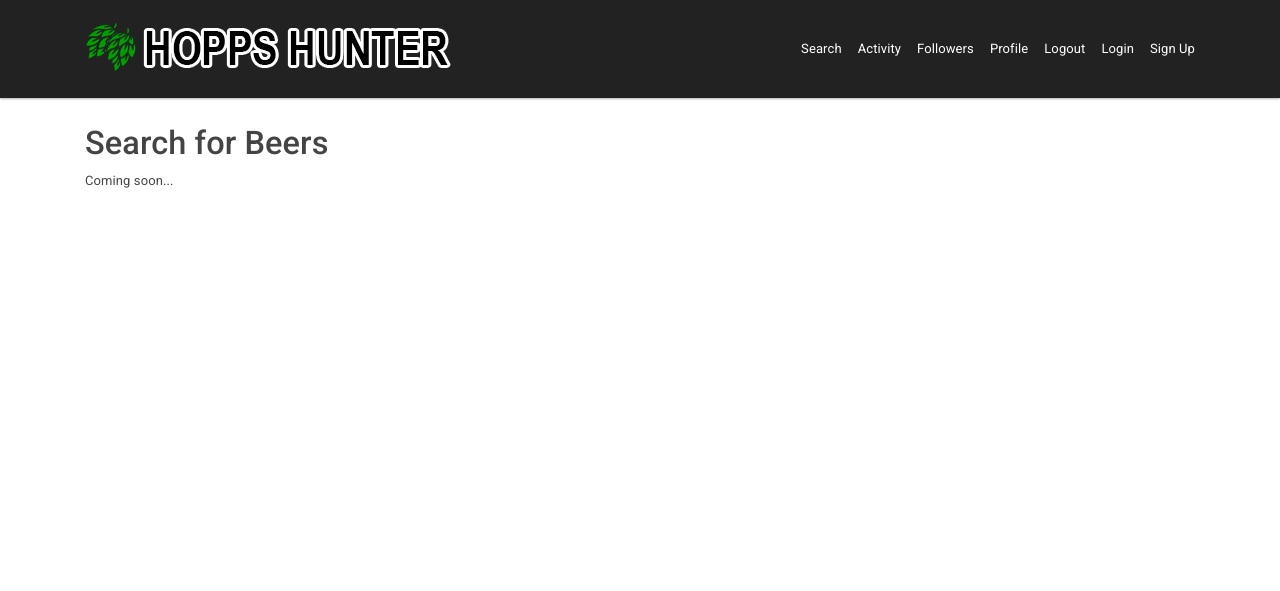
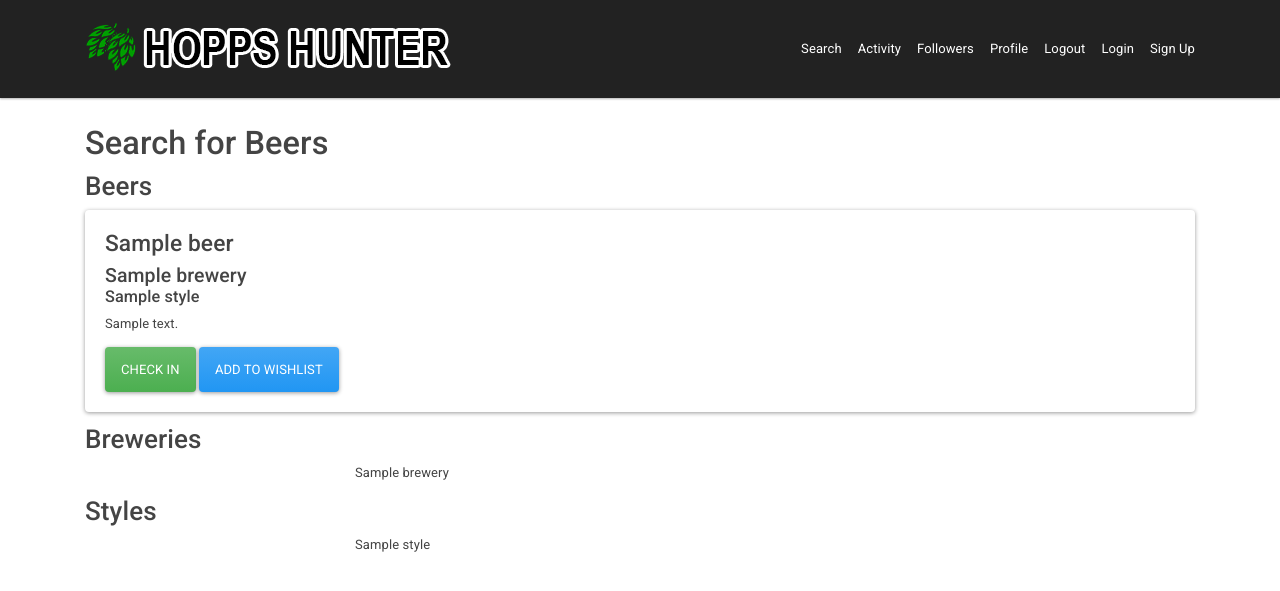
Before and after one commit to shaunwo/hopps-hunter, a Flask app: template templates/search/index.html in a window 1280 px wide. Shown: the top 591 px of the page. Run offline with Flask 2, Linux system fonts and the light colour scheme; the template is opened without the code that fills it: values that come from a table or form of the project are taken from there, others are empty; tables that the repository leaves empty hold one stand-in row (values such as "Sample post"); some libraries are stand-ins or nearby versions.

Commit message:
Updates on routes for api_model and the search results

```diff
--- a/app.py
+++ b/app.py
@@ -38,7 +38,13 @@ def profile_page():
 # displaying the search
 @app.route('/search')
 def search_page():
-    return render_template('search/index.html')
+
+    # searching each possible source
+    beers = Beer.query.filter(Beer.name.ilike(f"%ipa%")).order_by(Beer.name.asc()).all()
+    breweries = Brewery.query.filter(Brewery.name.ilike(f"%founder%")).order_by(Brewery.name.asc()).all()
+    styles = Style.query.filter(Style.style_name.ilike(f"%barrel%")).order_by(Style.style_name.asc()).all()
+
+    return render_template('search/index.html', beers=beers, breweries=breweries, styles=styles)
 
 
 # BEGIN API ROUTES
--- a/static/style.css
+++ b/static/style.css
@@ -1,3 +1,6 @@
 nav {
 	background-color: black;
 }
+.card {
+	margin-bottom: 12px;
+}
--- a/templates/base.html
+++ b/templates/base.html
@@ -16,7 +16,7 @@
 			rel="stylesheet"
 			href="https://cdnjs.cloudflare.com/ajax/libs/font-awesome/5.12.0/css/all.min.css"
 		/>
-		<lin rel="stylesheet" href="/static/style.css" />
+		<link rel="stylesheet" href="/static/style.css" />
 	</head>
 	<body>
 		<nav class="navbar navbar-dark bg-dark justify-content-between">
--- a/templates/search/index.html
+++ b/templates/search/index.html
@@ -3,6 +3,47 @@
 
 <h1>Search for Beers</h1>
 
-<p>Coming soon...</p>
-
-{% endblock %}
+{% if beers|length == 0 %}
+<h2>Sorry, no beers found from that search.</h2>
+{% else %}
+<h2>Beers</h2>
+{% for beer in beers %}
+<div class="card">
+	<div class="card-body">
+		<h3 class="card-title">{{ beer.name }}</h3>
+		<h4 class="card-subtitle">{{ beer.brewery.name }}</h4>
+		<h5>{{ beer.style.style_name }}</h5>
+		{% if beer.descript|length %}
+		<p class="card-text">{{beer.descript}}</p>
+		{% endif %}
+		<a href="#" class="btn btn-success">Check In</a>
+		<a href="#" class="btn btn-primary">Add to Wishlist</a>
+	</div>
+</div>
+{% endfor %} {% endif %} {% if breweries|length == 0 %}
+<h2>Sorry, no breweries found from that search.</h2>
+{% else %}
+<h2>Breweries</h2>
+<div class="row justify-content-end">
+	<div class="col-sm-9">
+		<div class="row">
+			{% for brewery in breweries %}
+			<p class="card-bio">{{ brewery.name }}</p>
+			{% endfor %}
+		</div>
+	</div>
+</div>
+{% endif %} {% if styles|length == 0 %}
+<h2>Sorry, no styles found from that search.</h2>
+{% else %}
+<h2>Styles</h2>
+<div class="row justify-content-end">
+	<div class="col-sm-9">
+		<div class="row">
+			{% for style in styles %}
+			<p class="card-bio">{{ style.style_name }}</p>
+			{% endfor %}
+		</div>
+	</div>
+</div>
+{% endif %} {% endblock %}
```
Also changed, not shown: api_models.py (+8 -0 lines).
